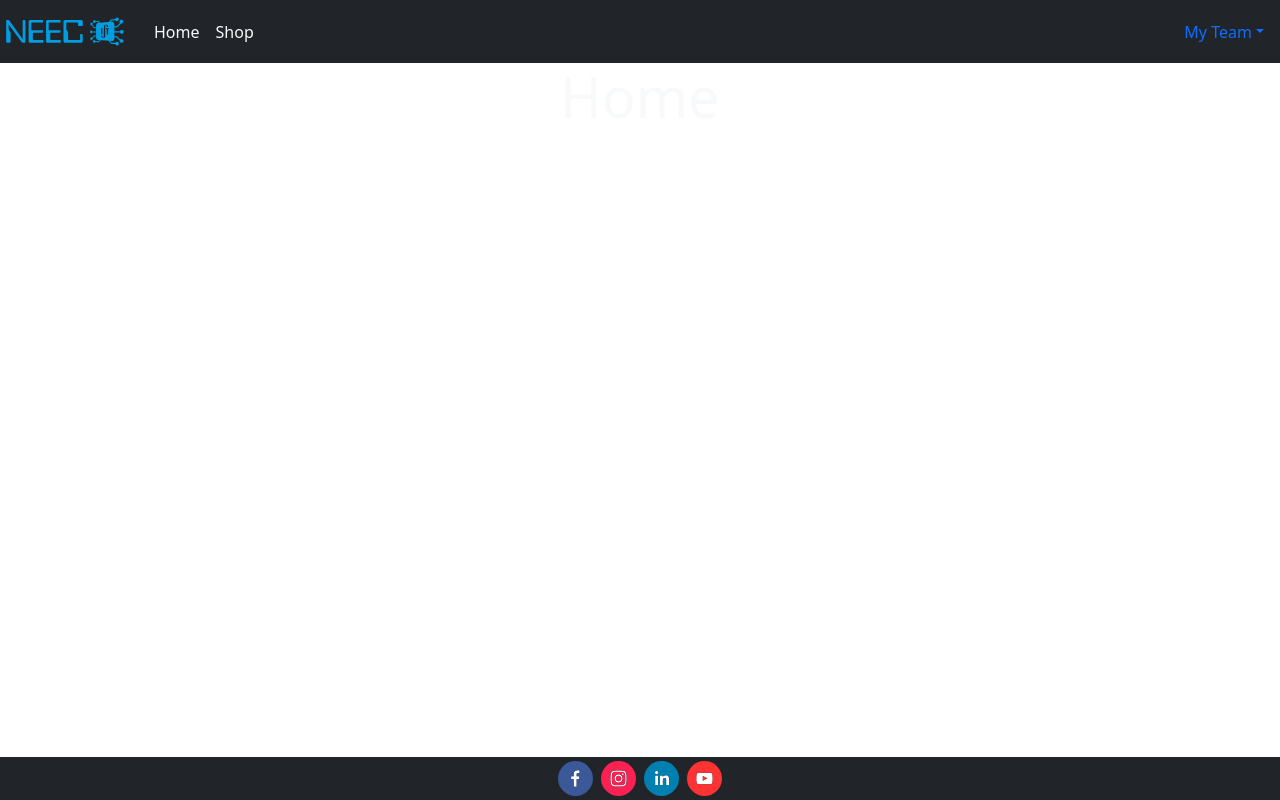
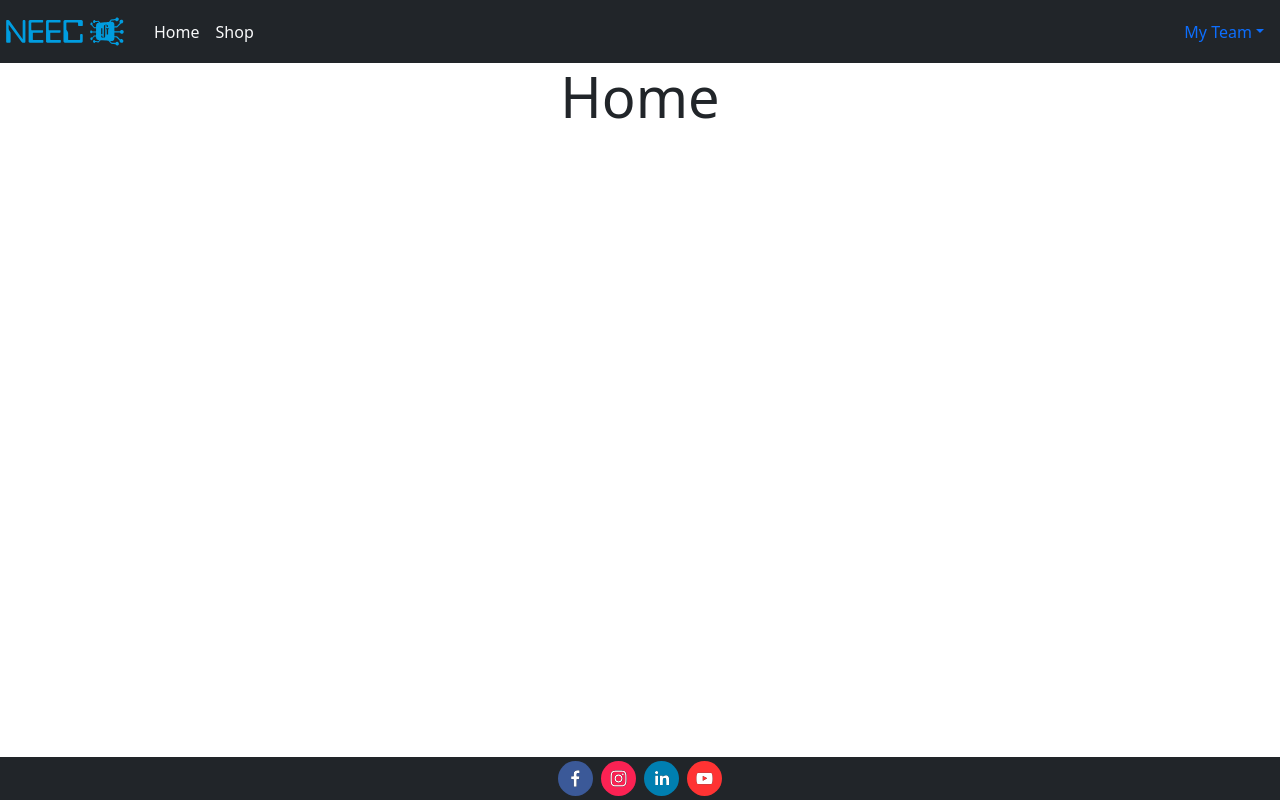
Before and after one commit to VascoDVRodrigues/neecathon21, a React (Create React App) app: page / in a window 1280 px wide. Built offline with nearby package versions, Linux system fonts and the light colour scheme.

Commit message:
some stuff missing

```diff
--- a/src/App.js
+++ b/src/App.js
@@ -1,7 +1,6 @@
 import './index.css'
 
 import React from 'react'
-import {Button, Col, Container, Row} from 'react-bootstrap'
 
 import HomePage from './pages/HomePage'
 export default function App() {
--- a/src/components/Home.jsx
+++ b/src/components/Home.jsx
@@ -5,7 +5,7 @@ function Home() {
     return (
         <Container>
             <Row className="text-center mb-4">
-                <Col><h1 className="display-4 font-weight-normal text-light" >Home</h1></Col>
+                <Col><h1 className="display-4 font-weight-normal" >Home</h1></Col>
             </Row>
         </Container>
     );
```
